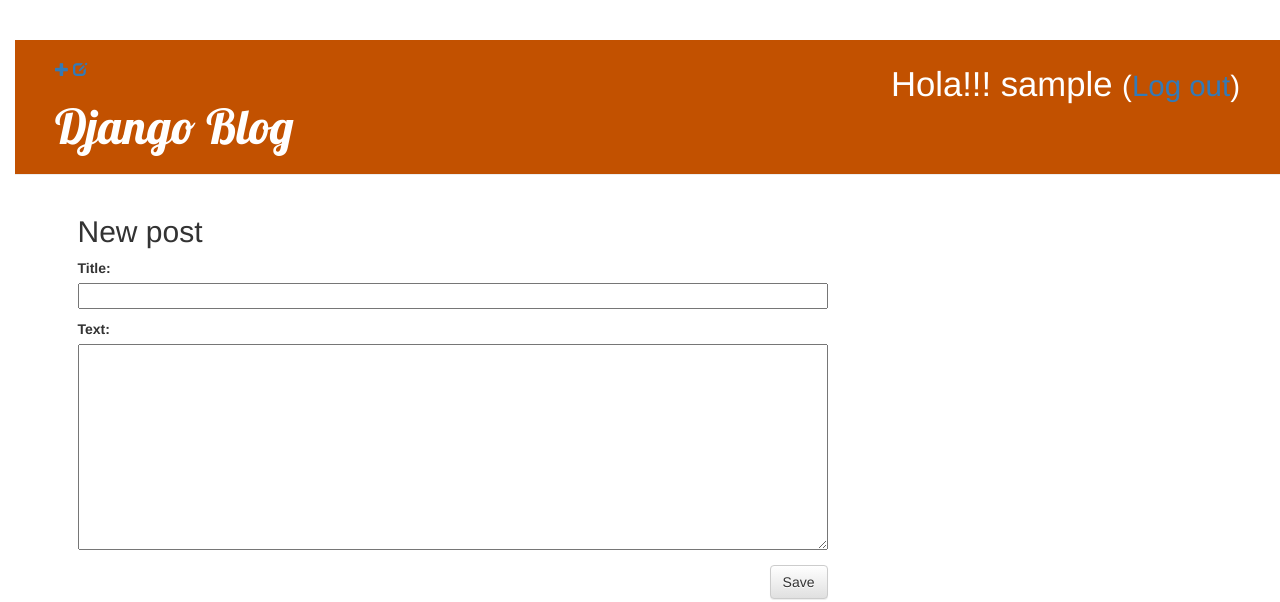
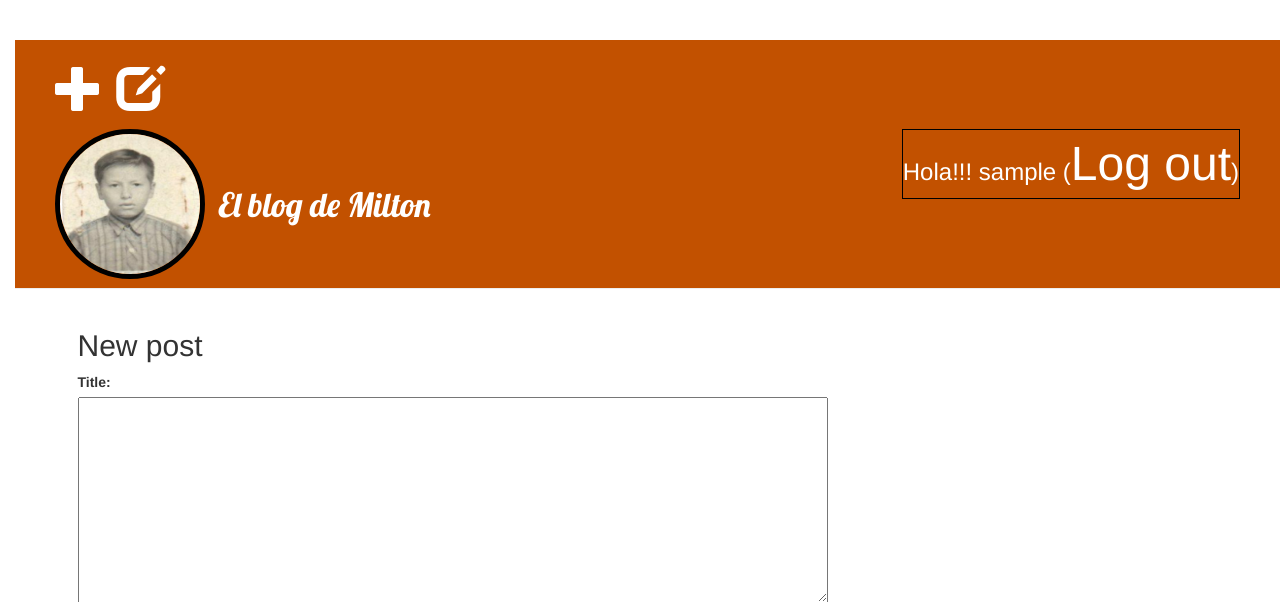
Before and after one commit to mil268/my-first-blog3, a Django app: page /post/new/ in a window 1280 px wide. Shown: the top 602 px of the page. Run offline with Django 4.2, Linux system fonts and the light colour scheme; the visitor is signed in with stand-in values (Sample User, id 1); some libraries are stand-ins or nearby versions.

Commit message:
agregado ckeditor,cambios en base.html,blog.css,models.py,post_edit.html y settings.py.

```diff
--- a/blog/models.py
+++ b/blog/models.py
@@ -1,12 +1,13 @@
 from django.conf import settings
 from django.db import models
 from django.utils import timezone
+from ckeditor.fields import RichTextField
 
 
 class Post(models.Model):
     author = models.ForeignKey(settings.AUTH_USER_MODEL, on_delete=models.CASCADE)
-    title = models.CharField(max_length=200)
-    text = models.TextField()
+    title = RichTextField(blank=True, null=True)
+    text = RichTextField(blank=True,null=True)
     created_date = models.DateTimeField(
             default=timezone.now)
     published_date = models.DateTimeField(
--- a/blog/static/css/blog.css
+++ b/blog/static/css/blog.css
@@ -1,4 +1,4 @@
-h1 a, h2 a {
+h2 a {
      color: #C25100;
      font-family: 'Lobster';
 }
@@ -10,10 +10,7 @@
 
 
 
-h1 a, h2 a {
-    color: #FCA205;
-    font-family: 'Lobster';
-}
+
 
 .page-header {
     background-color: #C25100;
@@ -21,7 +18,7 @@
     padding: 20px 20px 20px 40px;
 }
 
-.page-header h1, .page-header h1 a, .page-header h1 a:visited, .page-header h1 a:active {
+.page-header , .page-header  a, .page-header  a:visited, .page-header  a:active {
     color: #ffffff;
     font-size: 36pt;
     text-decoration: none;
@@ -67,3 +64,34 @@
 .comment {
     margin: 20px 0px 20px 20px;
 }
+
+
+.mil {
+  width:150px;
+  height:150px;
+  border-radius: 50%;
+  border: 5px black solid;
+
+
+}
+
+
+
+
+.mil1  {
+   font-size: 0.7em;
+   font-family: 'Lobster', cursive;
+   width:150px;
+   height:150px;
+   color:#fff;
+
+
+}
+
+
+#pa {
+    font-size: 0.5em;
+    padding-right: 0px;
+    border:1px black solid;
+    margin-top: 0;
+}
--- a/blog/templates/blog/base.html
+++ b/blog/templates/blog/base.html
@@ -16,13 +16,26 @@
 <body>
         <div class="page-header">
           {% if user.is_authenticated %}
+          <div>
           <a href="{% url 'post_new'  %}" class="top_menu"><span class="glyphicon glyphicon-plus"></span></a>
+
+
           <a href="{% url 'post_draft_list' %}" class="top_menu"><span class="glyphicon glyphicon-edit"></span></a>
-          <p class="top-menu">Hola!!! {{ user.username }} <small>(<a href="{% url 'logout' %}">Log out</a>)</small></p>
+
+          </div>
+
+          <p id="pa" class="top-menu">Hola!!! {{ user.username }} (<a href="{% url 'logout' %}">Log out</a>)</p>
           {% else %}
           <a href="{% url 'login' %}" class="top-menu"><span class="glyphicon glyphicon-lock"></span></a>
           {% endif %}
-            <h1><a href="/">Django Blog</a></h1>
+            <a  href="/"><img class="mil" src="{% static 'img/milton.jpg' %}" alt="Mi imagen"></a>
+           <span class="mil1">
+             El blog
+
+             de Milton
+
+
+           </span>
         </div>
 
         <div class="content container">
--- a/blog/templates/blog/post_edit.html
+++ b/blog/templates/blog/post_edit.html
@@ -4,6 +4,7 @@
     <h2>New post</h2>
     <form method="POST" class="post-form">{% csrf_token %}
         {{ form.as_p }}
+        {{ form.media}}
         <button type="submit" class="save btn btn-default">Save</button>
     </form>
 {% endblock %}
--- a/mysite1/settings.py
+++ b/mysite1/settings.py
@@ -38,6 +38,7 @@
     'django.contrib.messages',
     'django.contrib.staticfiles',
     'blog.apps.BlogConfig',
+    'ckeditor',
 ]
 
 MIDDLEWARE = [
```
Also changed, not shown: blog/migrations/0003_alter_post_text.py (added), blog/migrations/0004_alter_post_title.py (added), blog/static/img/milton.jpg (added).
